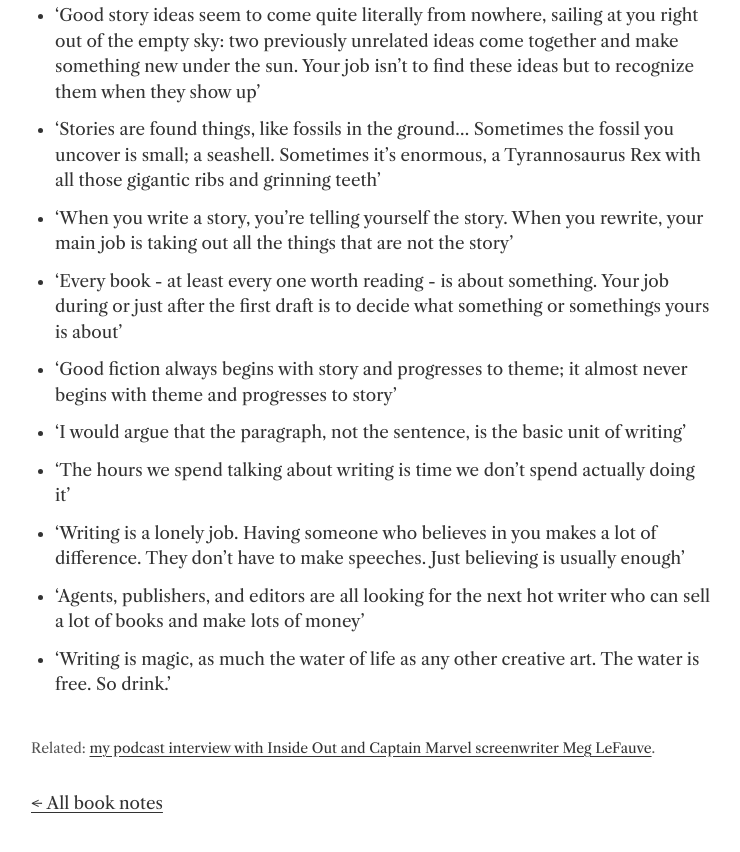
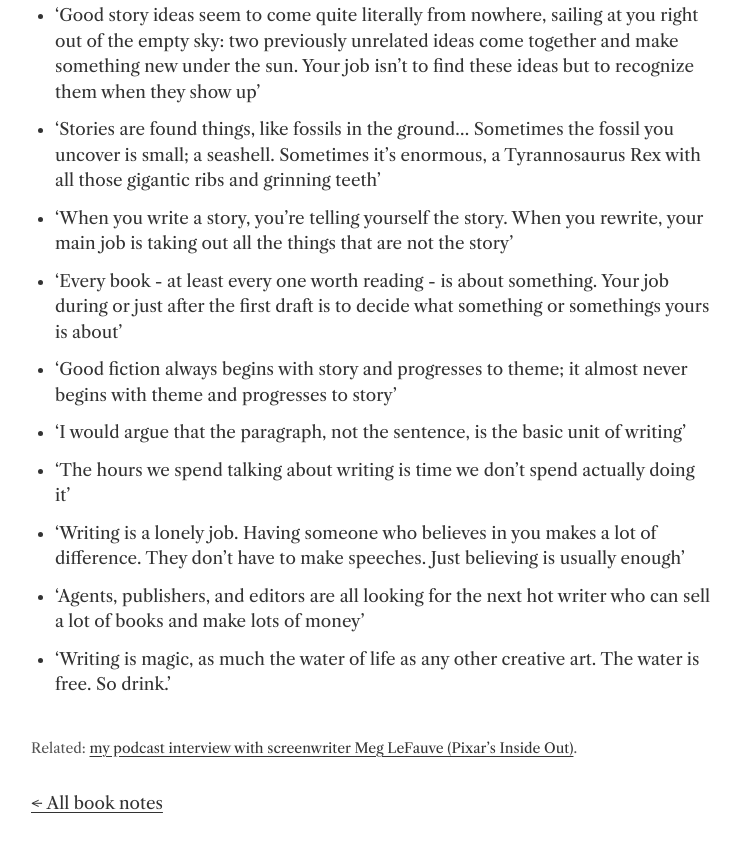
Before and after one commit to mfbmbm/mikebattle-site, an Astro site: page /book-notes/on-writing-stephen-king in a window 1280 px wide. Shown: the part 923-1775 px from the top of the page, without its empty margins (269-1009 px from the left). Built offline with nearby package versions, Linux system fonts and the light colour scheme; Astro itself is replaced by a stand-in of ours; a web font is replaced by a local one.

Commit message:
On Writing: reword podcast link
Co-Authored-By: Claude Opus 5.5 <noreply@anthropic.com>
Claude-Session: https://claude.ai/code/session_01ArhBGvGGR4UorrANwvTu1R

```diff
--- a/src/content/notes/on-writing-stephen-king.md
+++ b/src/content/notes/on-writing-stephen-king.md
@@ -2,7 +2,7 @@
 book: "On Writing"
 author: Stephen King
 related:
-  text: "my podcast interview with Inside Out and Captain Marvel screenwriter Meg LeFauve"
+  text: "my podcast interview with screenwriter Meg LeFauve (Pixar’s Inside Out)"
   url: https://pod.link/1529608643/episode/QnV6enNwcm91dC05MTQ5NDU1
 ---
 
```
